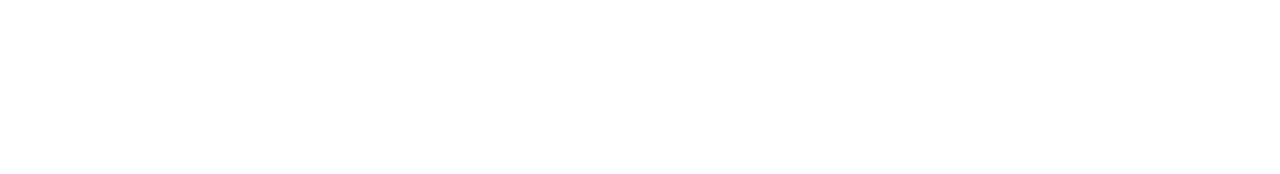
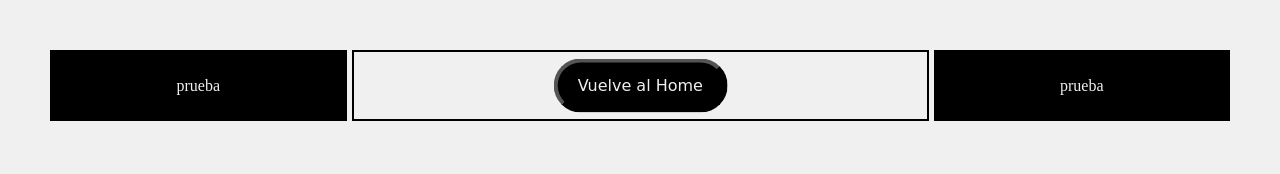
Before and after one commit to Hyoga1023/Repositorio-de-Practica, a plain HTML site: page pagina2.html in a window 1280 px wide. Drawn offline with Linux system fonts and the light colour scheme.

Commit message:
cre pagina 2 y da estilos

```diff
--- a/pagina2.html
+++ b/pagina2.html
@@ -3,9 +3,20 @@
 <head>
     <meta charset="UTF-8">
     <meta name="viewport" content="width=device-width, initial-scale=1.0">
+    <link rel="icon" type="image/x-icon" href="./img/charlando.png">
+    <link rel="stylesheet" href="style2.css">
     <title>Document</title>
 </head>
 <body>
+    <header class="header">
+        <div class="header izquierdo">prueba</div>
+        <div class="header centro">
+            <a href="./index.html"><button>Vuelve al Home</button></a>
+        </div>
+        <div class="header derecho">prueba</div>
+    </header>
+    <main></main>
+    <footer></footer>
 
 </body>
 </html>
--- /dev/null
+++ b/style2.css
@@ -0,0 +1,58 @@
+body{
+    background-color: #f0f0f0;
+    width: 100%;
+    height: 100%;
+    padding: 0;
+    margin: 0;
+}
+header{
+    display: flex;
+    justify-content: space-around;
+    padding: 50px;
+    gap: 5px;
+}
+header .izquierdo{
+    display: flex;
+    background-color: #000;
+    align-items: center;
+    color: #f0f0f0;
+    flex: 1;
+    justify-content: center;
+    padding: 10px;
+}
+header .centro{
+    background-color: #f0f0f0;
+    color: #000;
+    display: flex;
+    justify-content: center;
+    flex: 2;
+    padding: 10px;
+    border: solid 2.5px #000;
+}
+header .centro button{
+    font-family: "Indie Flower", cursive;
+    font-size: 0.5rem;
+    background-color: #000;
+    color: #f0f0f0;
+    border-radius: 15px;
+    padding: 7px 10px;
+    cursor: pointer;
+    margin: 10px 0;
+    transform: scale(2);
+    transition: all 0.3s ease;
+}
+
+header .centro button:hover {
+    background-color: #f0f0f0;
+    color: #000;
+    transform: scale(2.2);
+}
+header .derecho{
+    display: flex;
+    background-color: #000;
+    align-items: center;
+    color: #f0f0f0;
+    flex: 1;
+    justify-content: center;
+    padding: 10px;
+}
```
Also changed, not shown: index.html (+11 -6 lines), style1.css (+11 -0 lines).
